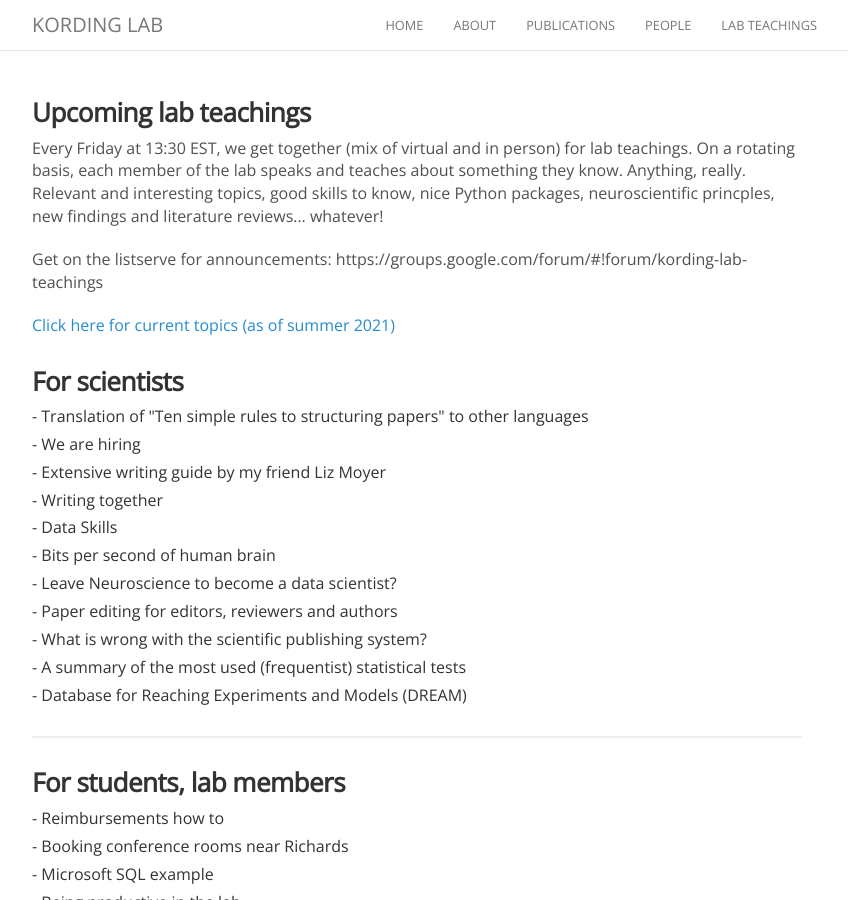
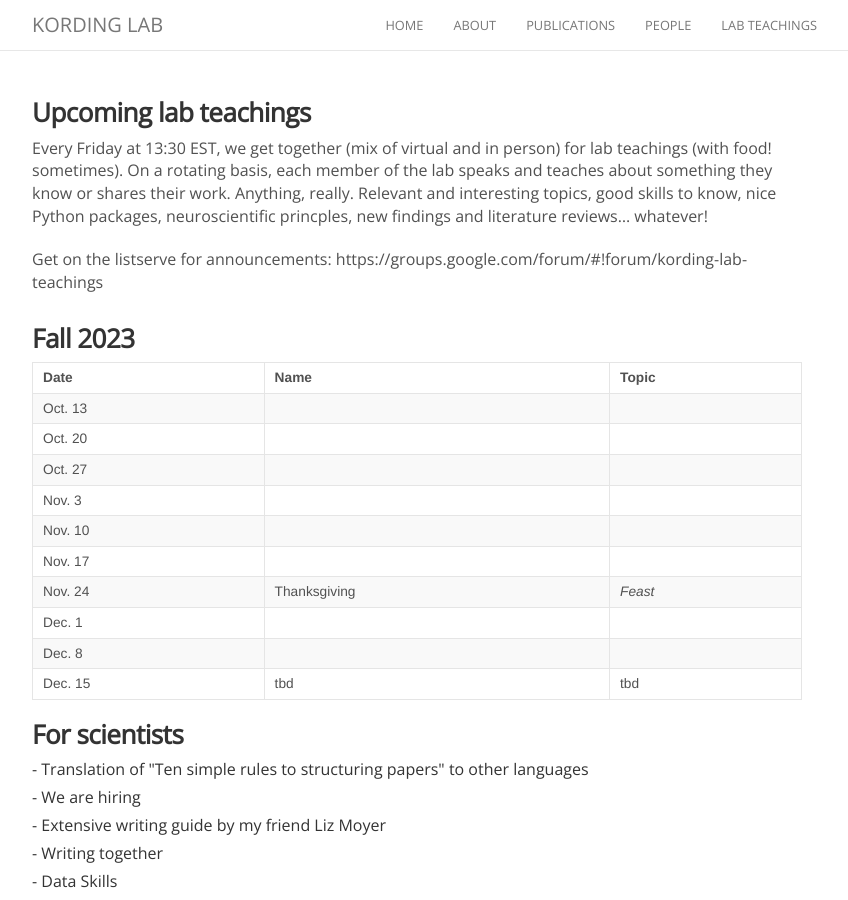
Before and after one commit to KordingLab/KordingLab.github.io, a Jekyll site: the page built from resources.md, in a window 1280 px wide and 900 px high. Shown: the whole window, without its empty margins (223-1071 px from the left). Built offline with Jekyll 4.4.1, drawn with Linux system fonts in a browser that asks for light colours; nearby versions of some CDN libraries; comment, search, counter and statistics services are not loaded.

Commit message:
Update resources.md

```diff
--- a/resources.md
+++ b/resources.md
@@ -5,14 +5,29 @@ permalink: /resources/
 
 ### Upcoming lab teachings
 
-Every Friday at 13:30 EST, we get together (mix of virtual and in person) for lab teachings.
-On a rotating basis, each member of the lab speaks and teaches about something they know.
+Every Friday at 13:30 EST, we get together (mix of virtual and in person) for lab teachings (with food! sometimes).
+On a rotating basis, each member of the lab speaks and teaches about something they know or shares their work.
 Anything, really. Relevant and interesting topics, good skills to know, nice Python packages,
 neuroscientific princples, new findings and literature reviews... whatever!
 
 Get on the listserve for announcements: https://groups.google.com/forum/#!forum/kording-lab-teachings
 
-[Click here for current topics (as of summer 2021)](http://kordinglab.com/2021/01/01/upcoming-lab-teaching.html)
+### Fall 2023
+
+| Date | Name | Topic |
+|------|------|-------|
+| Oct. 13 | |  |
+| Oct. 20 |  |  |
+| Oct. 27 |  |  |
+| Nov. 3 |  |  |
+| Nov. 10 |  |  |
+| Nov. 17 |  |  |
+| Nov. 24 | Thanksgiving | _Feast_ |
+| Dec. 1 |  |  |
+| Dec. 8 |  |  |
+| Dec. 15 | tbd | tbd |
+
+<!--[Click here for current topics (as of summer 2021)](http://kordinglab.com/2021/01/01/upcoming-lab-teaching.html)-->
 
 {% assign reference_types = "scientists|students" | split: "|" %}
 
```
